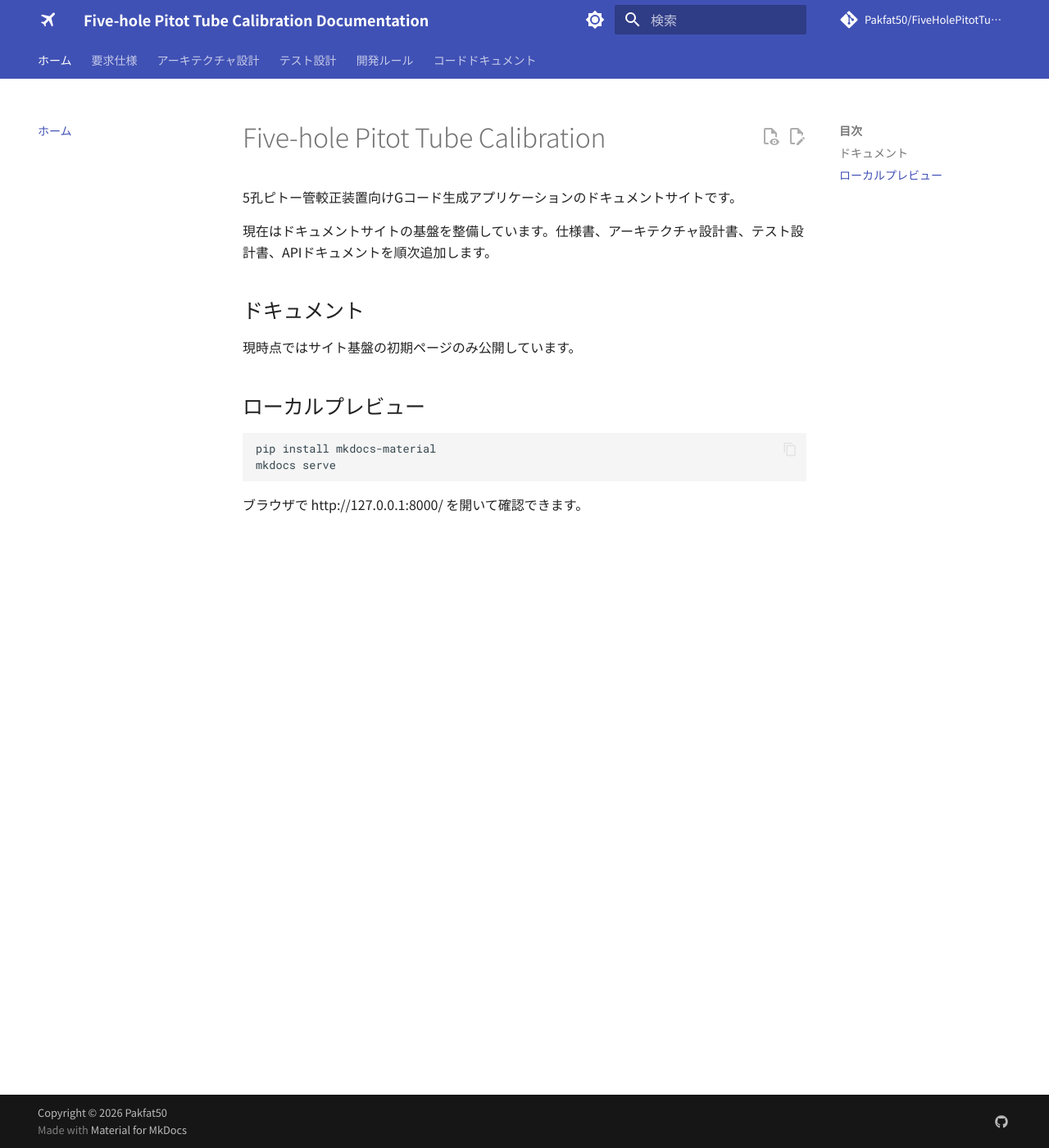
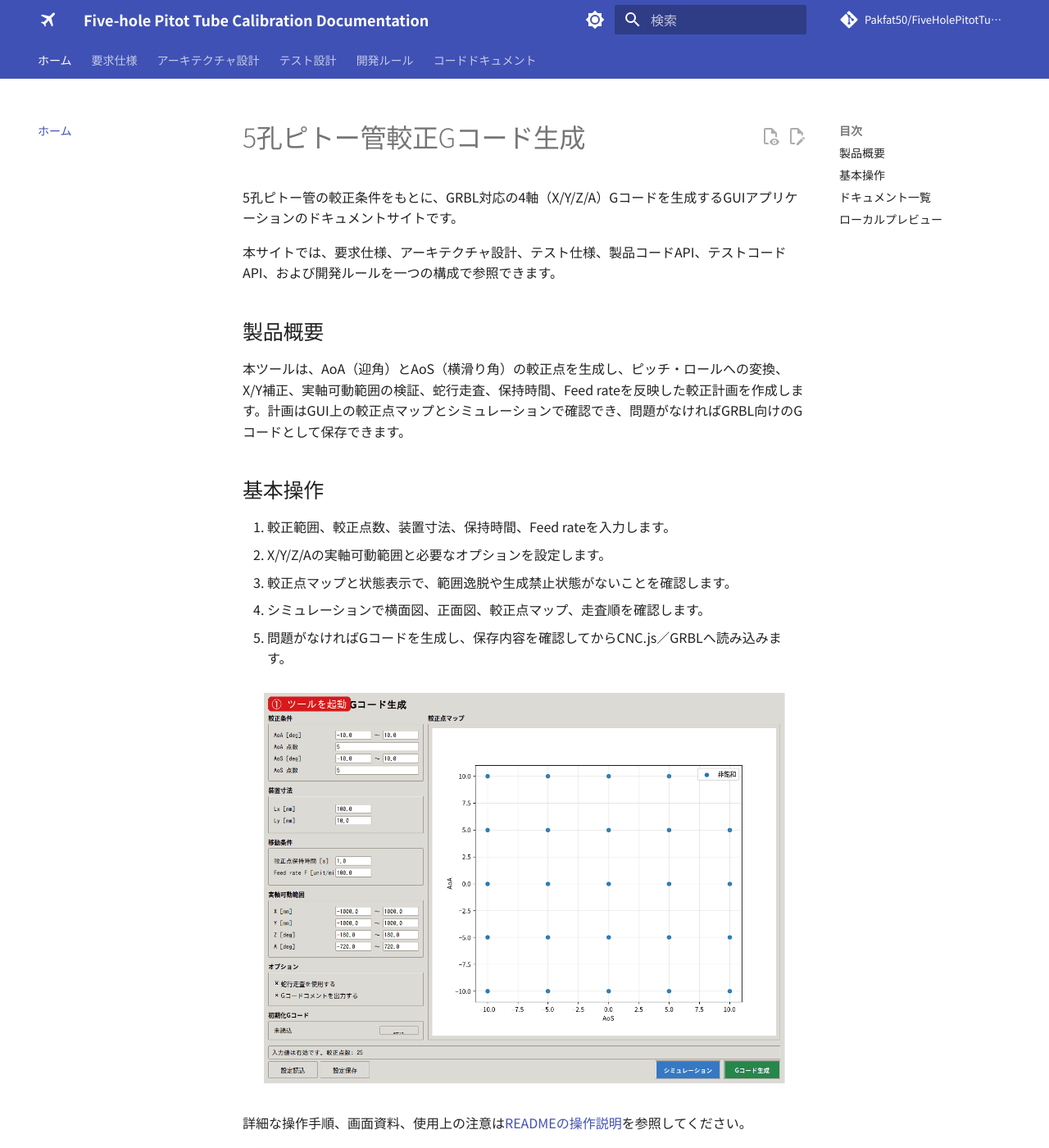
Before and after one commit to Pakfat50/FiveHolePitotTubeCalibration, an MkDocs documentation site: the page built from docs/index.md, in a window 1280 px wide and 1400 px high. Shown: the whole window at 82% size. Built offline with MkDocs 1.6.1 and Material for MkDocs 9.7.7, drawn with Linux system fonts in a browser that asks for light colours; comment, search, counter and statistics services are not loaded; some of the changed text lies outside the part shown.

Commit message:
docs: replace temporary Pages home with project landing page

````diff
--- a/docs/index.md
+++ b/docs/index.md
@@ -1,16 +1,46 @@
-# Five-hole Pitot Tube Calibration
+# 5孔ピトー管較正Gコード生成
 
-5孔ピトー管較正装置向けGコード生成アプリケーションのドキュメントサイトです。
+5孔ピトー管の較正条件をもとに、GRBL対応の4軸（X/Y/Z/A）Gコードを生成するGUIアプリケーションのドキュメントサイトです。
 
-現在はドキュメントサイトの基盤を整備しています。仕様書、アーキテクチャ設計書、テスト設計書、APIドキュメントを順次追加します。
+本サイトでは、要求仕様、アーキテクチャ設計、テスト仕様、製品コードAPI、テストコードAPI、および開発ルールを一つの構成で参照できます。
 
-## ドキュメント
+## 製品概要
 
-現時点ではサイト基盤の初期ページのみ公開しています。
+本ツールは、AoA（迎角）とAoS（横滑り角）の較正点を生成し、ピッチ・ロールへの変換、X/Y補正、実軸可動範囲の検証、蛇行走査、保持時間、Feed rateを反映した較正計画を作成します。計画はGUI上の較正点マップとシミュレーションで確認でき、問題がなければGRBL向けのGコードとして保存できます。
+
+## 基本操作
+
+1. 較正範囲、較正点数、装置寸法、保持時間、Feed rateを入力します。
+2. X/Y/Z/Aの実軸可動範囲と必要なオプションを設定します。
+3. 較正点マップと状態表示で、範囲逸脱や生成禁止状態がないことを確認します。
+4. シミュレーションで横面図、正面図、較正点マップ、走査順を確認します。
+5. 問題がなければGコードを生成し、保存内容を確認してからCNC.js／GRBLへ読み込みます。
+
+![起動からGコード生成まで](media/getting-started.gif)
+
+詳細な操作手順、画面資料、使用上の注意は[READMEの操作説明](https://github.com/Pakfat50/FiveHolePitotTubeCalibration#起動からgコード生成まで)を参照してください。
+
+!!! warning "実機使用時の注意"
+    シミュレーションは実機を動かしません。また、機械の安全確認や干渉確認を完全には代替しません。実機運転前に、CNC.js、GRBL、原点、工具・治具、非常停止を確認してください。
+
+## ドキュメント一覧
+
+| 分類 | 内容 |
+|---|---|
+| 要求仕様 | [較正GUI要求仕様](pitot_calibration_gui_spec.md) |
+| アーキテクチャ設計 | [アーキテクチャ設計書](architecture_design.md) |
+| テスト設計 | [テスト仕様書](test_specification.md) |
+| コードドキュメント | [製品コードAPI](api.md) / [テストコードAPI](test-api.md) |
+| 開発ルール | [開発プロセスルール](development_process_guideline.md) / [トレーサビリティ運用ルール](traceability_rules.md) |
+| 開発ルール | [製品コード開発ルール](product_code_guideline.md) / [テストコード開発ルール](test_doxygen_guideline.md) |
 
 ## ローカルプレビュー
 
-    pip install mkdocs-material
-    mkdocs serve
+リポジトリのルートで以下を実行します。
+
+```bash
+python -m pip install mkdocs-material mkdocstrings[python]
+mkdocs serve
+```
 
 ブラウザで http://127.0.0.1:8000/ を開いて確認できます。
````
